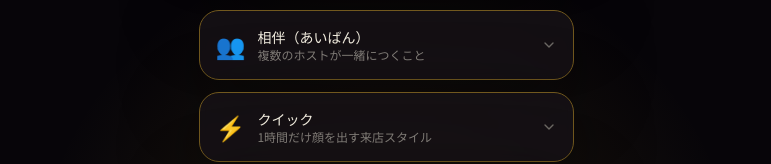
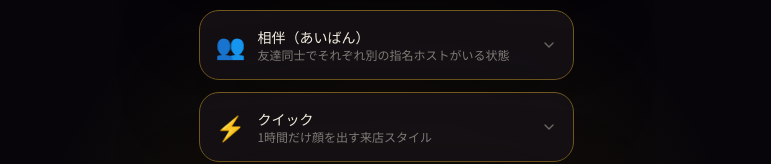
Before and after one commit to iiiiwwww1207-creator/VALHALLA, a Next.js app in the folder webapp/apps/valhalla/: page /glossary in a window 1280 px wide. Shown: the part 498-662 px from the top of the page, without its empty margins (254-1025 px from the left). Built offline with nearby package versions, Linux system fonts and the light colour scheme.

Commit message:
Fix 相伴 description

```diff
--- a/webapp/apps/valhalla/app/glossary/page.tsx
+++ b/webapp/apps/valhalla/app/glossary/page.tsx
@@ -35,9 +35,9 @@ const glossary = [
   {
     term: '相伴（あいばん）',
     reading: 'あいばん',
-    short: '複数のホストが一緒につくこと',
+    short: '友達同士でそれぞれ別の指名ホストがいる状態',
     detail:
-      '担当ホスト以外の別のホストも一緒に席についてくれること。人数が多くなって賑やかになる。担当1人よりも楽しい雰囲気になることも。',
+      '友達同士で来店したとき、自分にも友達にもそれぞれ指名しているホストがいて、複数のホストが同じ席につく状態のこと。それぞれが自分の担当と過ごしながら、みんなで一緒に盛り上がれる。',
     emoji: '👥',
   },
   {
```
